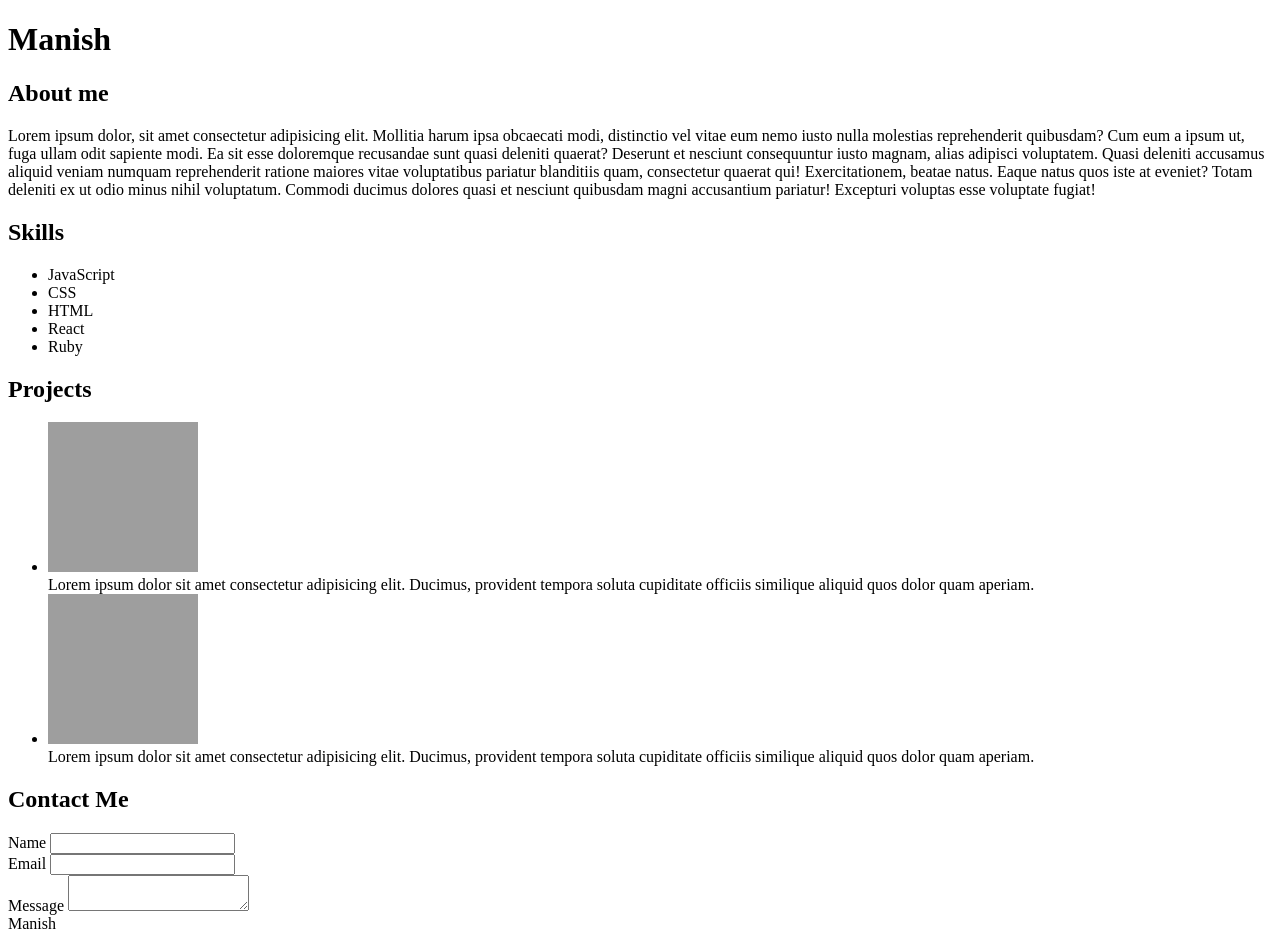
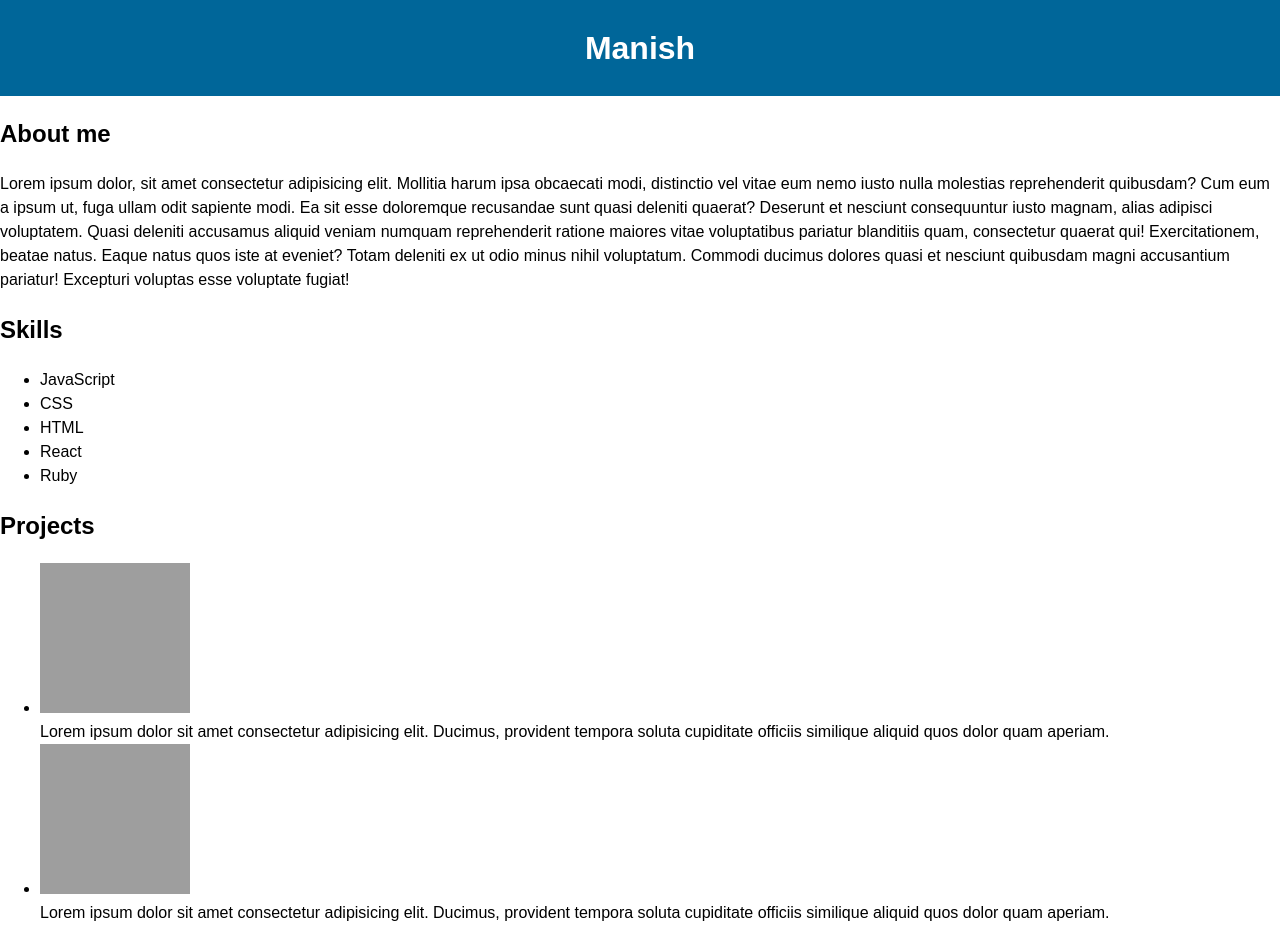
Before and after one commit to dev-manindepth/css-playground, a plain HTML site: page portfolio/index.html in a window 1280 px wide. Shown: the top 936 px of the page. Drawn offline with Linux system fonts and the light colour scheme; grey boxes are pictures that could not be loaded.

Commit message:
styled header

```diff
--- a/portfolio/index.html
+++ b/portfolio/index.html
@@ -7,8 +7,8 @@
     <title>Portfolio</title>
 </head>
 <body>
-    <header>
-        <h1>Manish</h1>
+    <header class="header">
+        <h1 class="header-title">Manish</h1>
     </header>
     <main>
         <section>
--- a/portfolio/style.css
+++ b/portfolio/style.css
@@ -0,0 +1,14 @@
+body{
+    margin: 0;
+    font-family: Arial, Helvetica, sans-serif;
+    line-height: 1.5;
+}
+.header{
+background-color:#069;
+color: white;
+padding: 1.5rem;
+}
+.header-title{
+margin: 0;
+text-align: center;
+}
```
